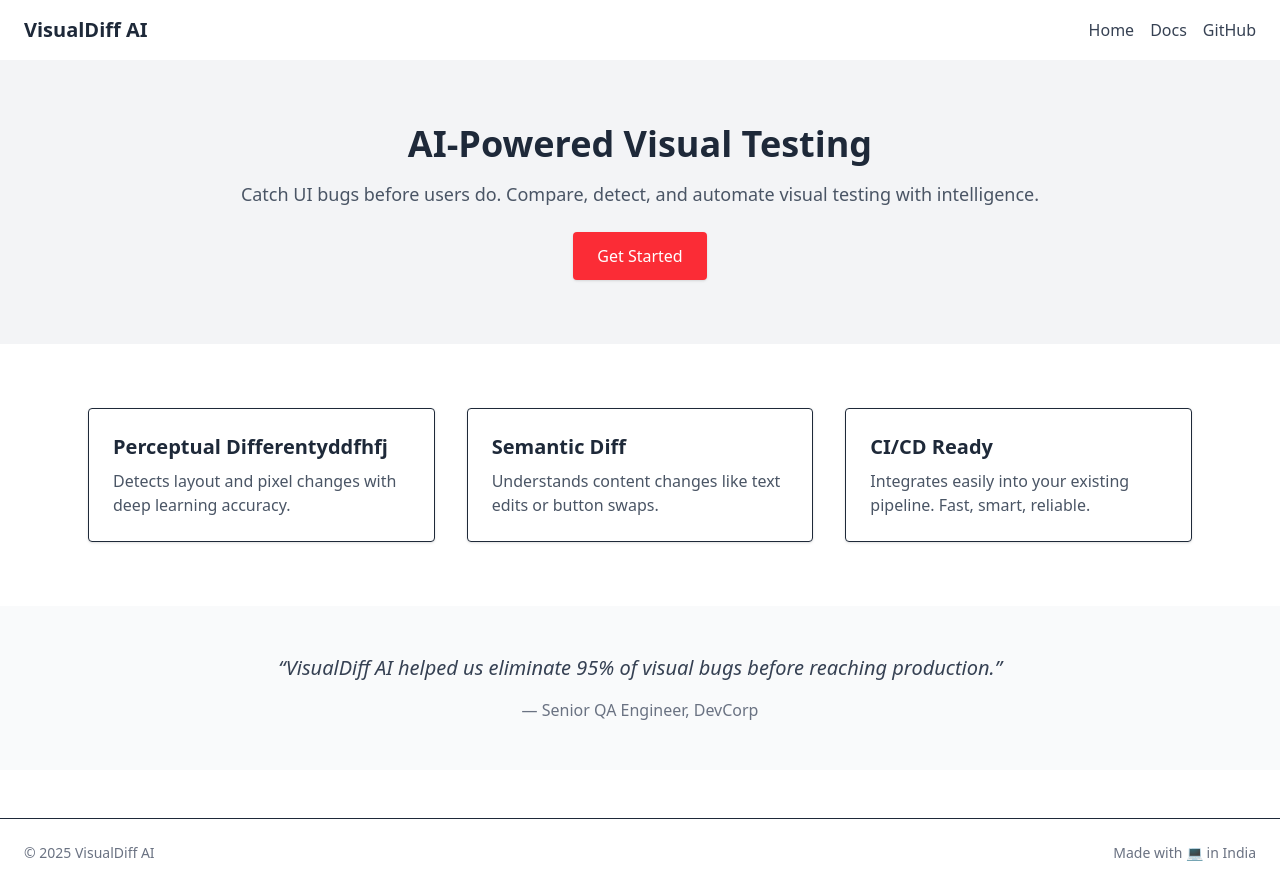
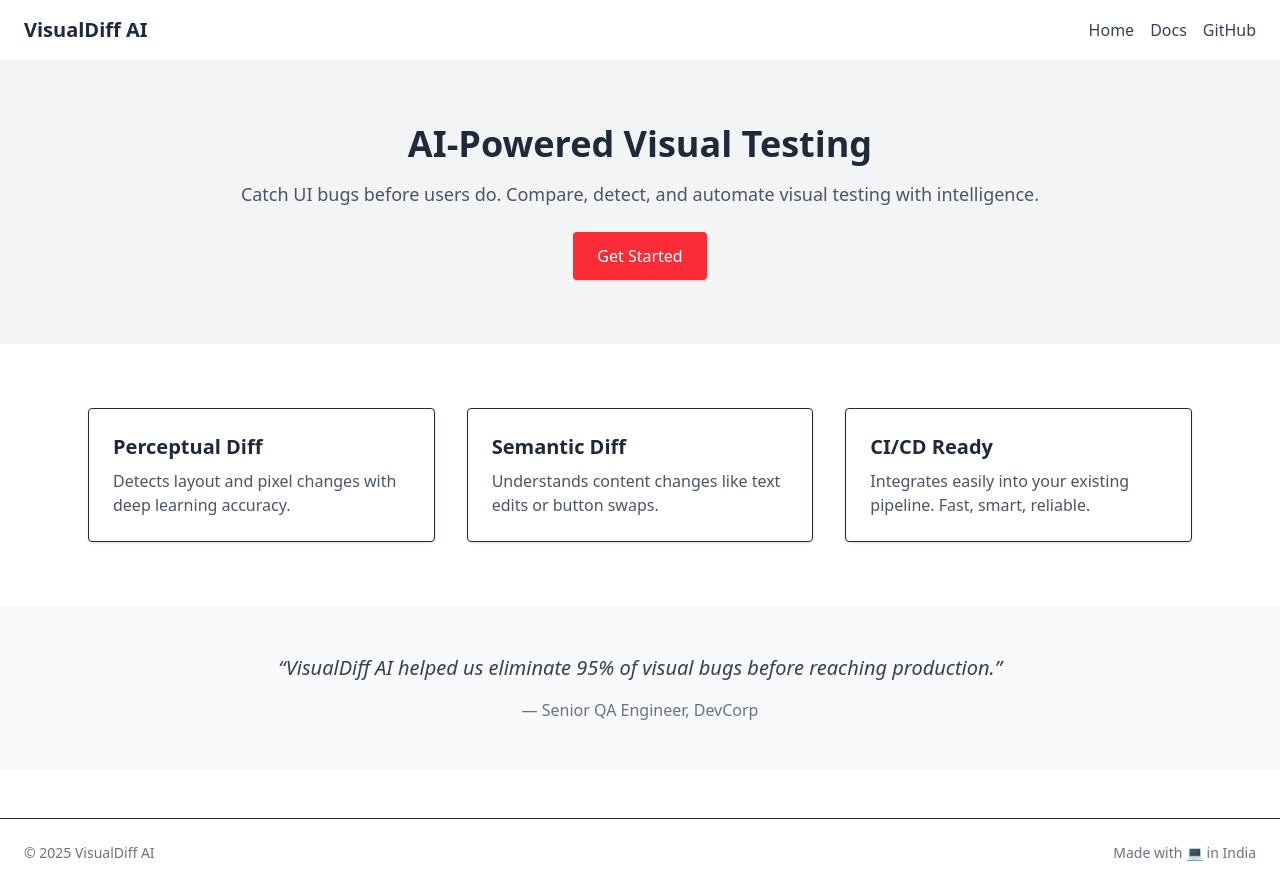
Before and after one commit to Shenile/vt-ai, a React (Vite) app in the folder vt-ai-fe/: page / in a window 1280 px wide. Built offline with nearby package versions, Linux system fonts and the light colour scheme.

Commit message:
made change

```diff
--- a/vt-ai-fe/src/App.jsx
+++ b/vt-ai-fe/src/App.jsx
@@ -30,7 +30,7 @@
       {/* Features */}
       <section className="max-w-6xl mx-auto px-6 py-16 grid grid-cols-1 md:grid-cols-3 gap-8">
         <div className="p-6 border rounded shadow hover:shadow-md transition">
-          <h3 className="text-xl font-semibold mb-2">Perceptual Differentyddfhfj</h3>
+          <h3 className="text-xl font-semibold mb-2">Perceptual Diff</h3>
           <p className="text-gray-600">Detects layout and pixel changes with deep learning accuracy.</p>
         </div>
         <div className="p-6 border rounded shadow hover:shadow-md transition">
```
Also changed, not shown: 1 other file (tests, documents, lock files or other folders).
